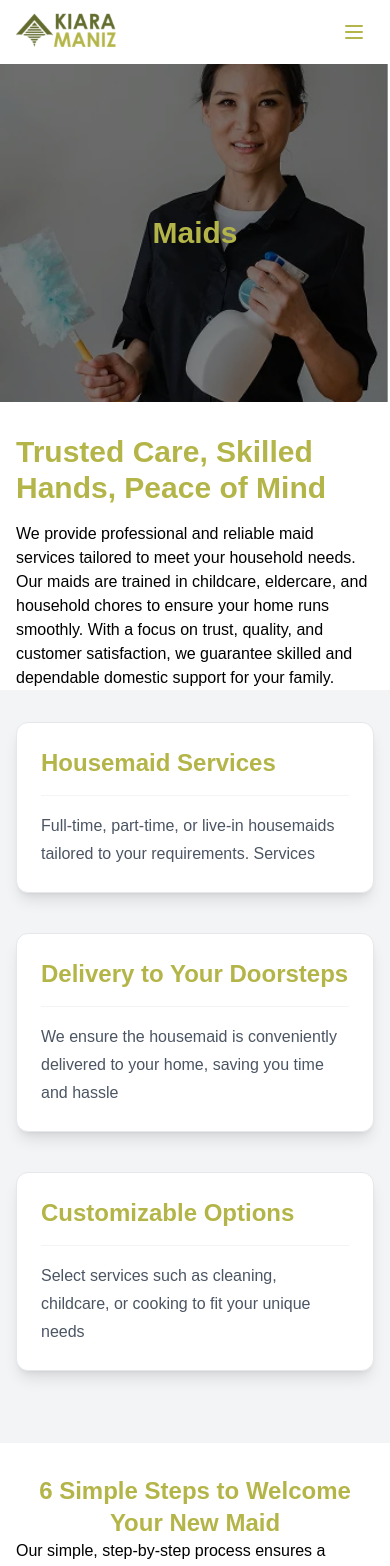
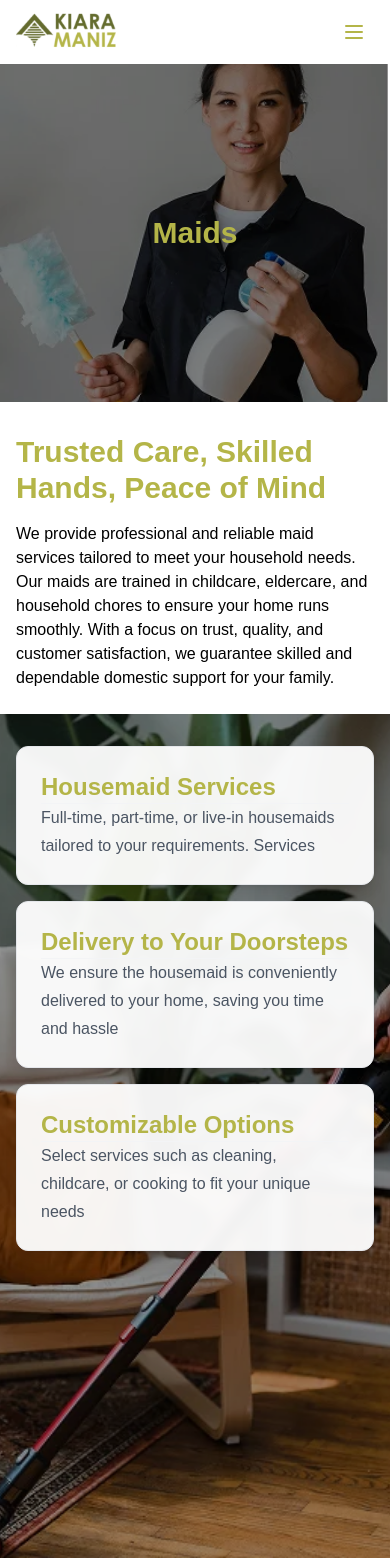
Before and after one commit to azrulwm/kiara-maniz, a Next.js app: page /maids in a window 390 px wide. Shown: the top 1566 px of the page. Built offline with nearby package versions, Linux system fonts and the light colour scheme.

Commit message:
fix: Fixed maids page

```diff
--- a/src/components/MaidsPage/HousemaidServices/HousemaidServices.tsx
+++ b/src/components/MaidsPage/HousemaidServices/HousemaidServices.tsx
@@ -1,3 +1,6 @@
+import Image from 'next/image';
+import housemaidImage from '@public/housemaid-image.webp';
+
 const HousemaidServices = () => {
   const housemaidServicesDetails = [
     {
@@ -19,32 +22,62 @@ const HousemaidServices = () => {
 
   return (
     <div className="housemaid-services-maidspage bg-gray-100">
-      <div className="container px-32 py-16 max-md:px-4 max-md:py-8">
+      {/* Desktop View - Kept exactly the same */}
+      <div className="hidden md:flex">
+        <div className="container flex gap-8 px-32 py-16">
+          <div className="w-1/2">
             {housemaidServicesDetails.map((item, index) => (
-          <div key={index} className="mb-10 w-1/2 max-md:w-full">
-            {/* Desktop View */}
-            <div className="hidden md:block">
+              <div key={index} className="mb-10">
                 <h1 className="text-3xl font-extrabold text-secondary">
                   {item.title}
                 </h1>
                 <p className="text-xl leading-9">{item.description}</p>
               </div>
+            ))}
+          </div>
+          <div className="w-1/2">
+            <Image
+              src={housemaidImage}
+              alt="Maid image"
+              width={250}
+              height={250}
+              priority
+              className="h-full w-auto object-contain"
+            />
+          </div>
+        </div>
+      </div>
 
-            {/* Mobile Card View */}
-            <div className="rounded-xl border border-gray-200 bg-white p-6 shadow-lg transition-all duration-200 hover:shadow-xl md:hidden">
-              <div className="mb-4">
+      {/* Mobile View - New design with background image */}
+      <div className="relative min-h-screen md:hidden">
+        <Image
+          src={housemaidImage}
+          alt="Maid image"
+          fill
+          priority
+          className="object-cover"
+        />
+        <div className="absolute inset-0 bg-black/40" />
+
+        <div className="relative z-10 px-4 py-8">
+          {housemaidServicesDetails.map((item, index) => (
+            <div
+              key={index}
+              className="mb-4 rounded-xl border border-gray-200 bg-white/95 p-6 shadow-lg backdrop-blur-sm"
+            >
+              <div className="md:mb-4">
                 <h1 className="text-2xl font-extrabold text-secondary">
                   {item.title}
                 </h1>
               </div>
-              <div className="border-t border-gray-100 pt-4">
+              <div className="border-t border-gray-100 md:pt-4">
                 <p className="text-base leading-7 text-gray-600">
                   {item.description}
                 </p>
               </div>
             </div>
+          ))}
         </div>
-        ))}
       </div>
     </div>
   );
--- a/src/components/MaidsPage/Maids/Maids.tsx
+++ b/src/components/MaidsPage/Maids/Maids.tsx
@@ -36,7 +36,7 @@ const Maids = () => {
           </div>
 
           {/* Content Section */}
-          <div className="w-2/3 max-md:mt-8 max-md:w-full max-md:px-4">
+          <div className="mb-6 w-2/3 max-md:mt-8 max-md:w-full max-md:px-4">
             {/* Desktop Header */}
             <h1 className="mt-2 text-3xl font-extrabold text-secondary max-md:hidden">
               {maidsDetails.header}
```
Also changed, not shown: public/housemaid-image.webp (added). Lines whose indentation alone changed are shown as unchanged.
